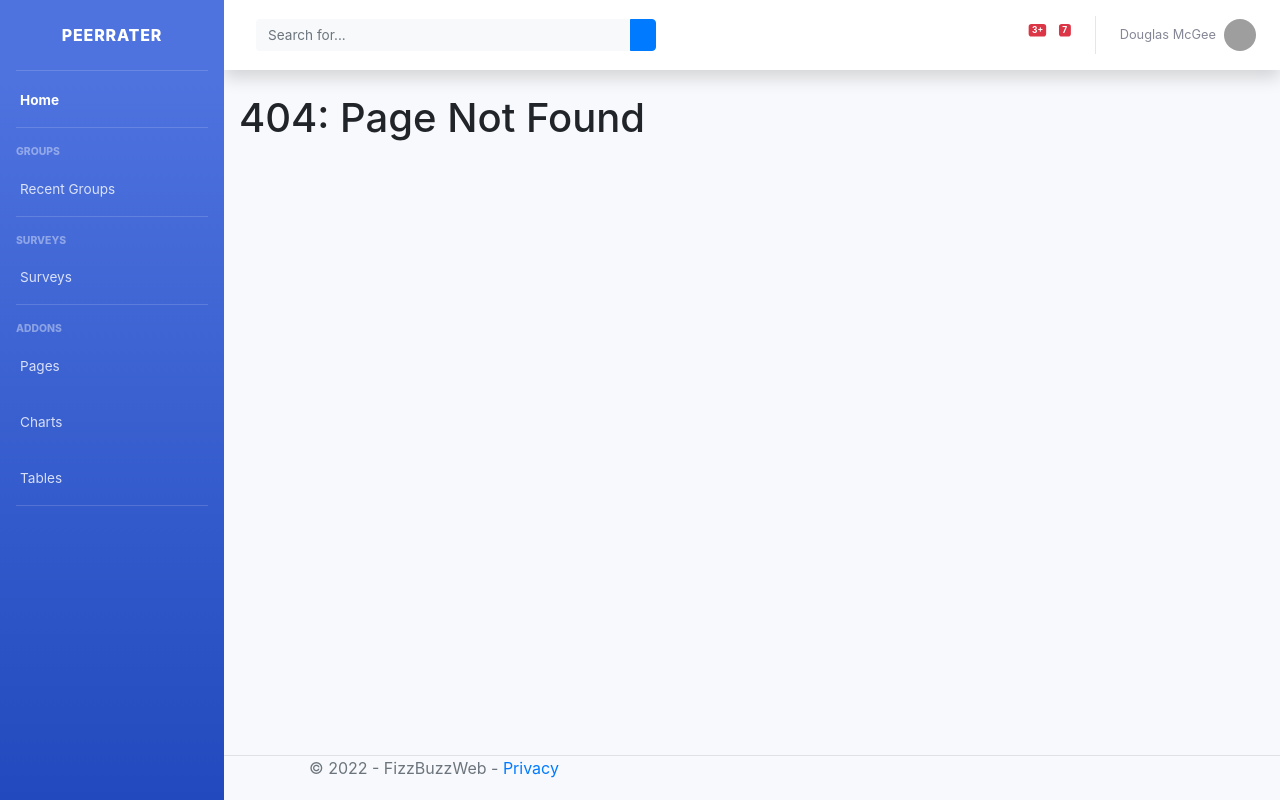
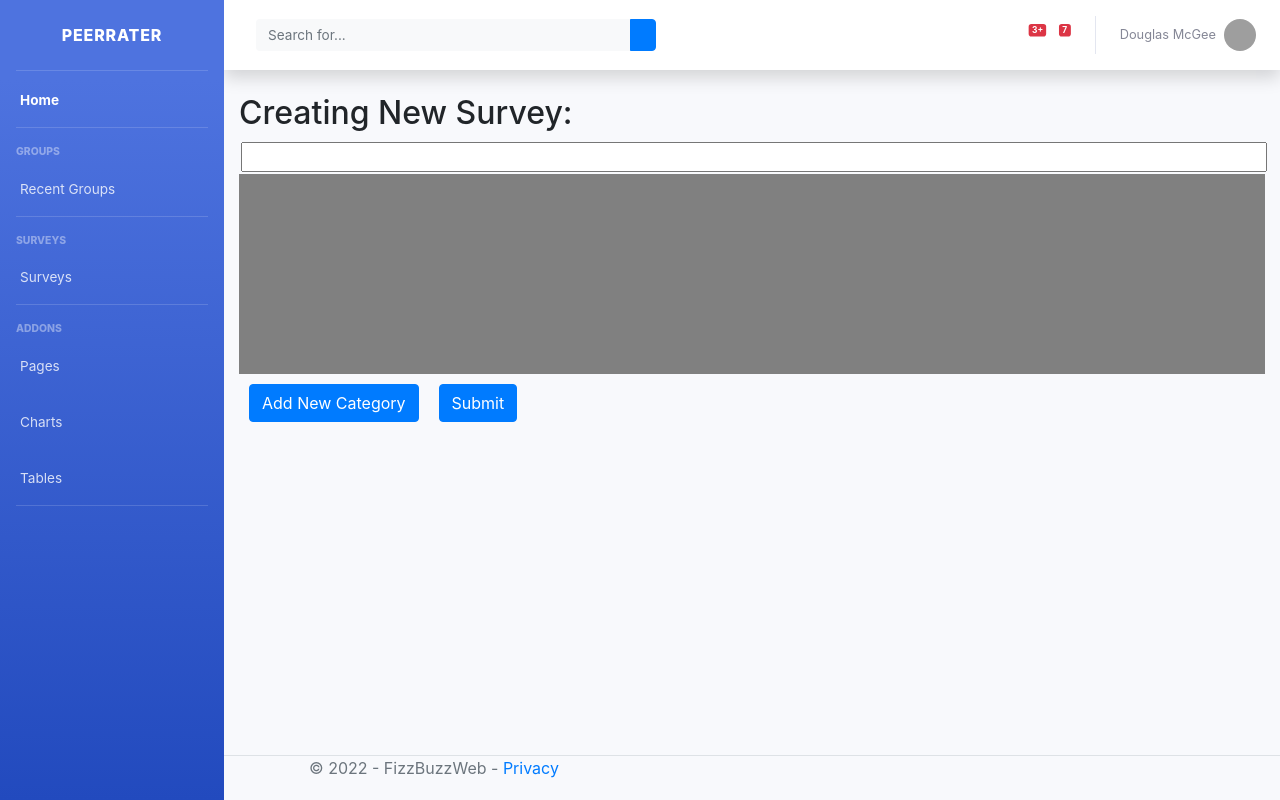
Before and after one commit to mark-p7/Frontend-Team-PeerRater, a React (Create React App) app: page /newsurvey in a window 1280 px wide. Before the commit this address had no page. Shown: the top 800 px of the page. Built offline with nearby package versions, Linux system fonts and the light colour scheme; grey boxes are pictures that could not be loaded.

Commit message:
new survey component - functionality/styling pending

```diff
--- a/src/App.js
+++ b/src/App.js
@@ -7,7 +7,8 @@ import 'bootstrap/dist/js/bootstrap.min.js';
 import HomePage from './pages/HomePage';
 import PrivacyPage from './pages/PrivacyPage';
 import NotFoundPage from './pages/NotFoundPage';
-import ProfilePage from './pages/ProfilePage'
+import ProfilePage from './pages/ProfilePage';
+import NewSurveyPage from './pages/NewSurveyPage';
 import SideBar from './components/SideBar';
 import NavBar from './components/NavBar';
 import Footer from './components/Footer';
@@ -32,6 +33,7 @@ function App() {
         <Route path="/" element={<HomePage />} exact />
         <Route path="/privacy" element={<PrivacyPage />} exact />
         <Route path="/profilepage" element={<ProfilePage />} exact />
+        <Route path="/newsurvey" element={<NewSurveyPage />} exact />
         <Route path="*" element={<NotFoundPage />} exact />
       </Routes>
     </BrowserRouter>
--- /dev/null
+++ b/src/pages/NewSurveyPage.js
@@ -0,0 +1,51 @@
+import React from 'react';
+
+const surveyStyle={
+    list:{
+
+        flexWrap: 'wrap'
+    },
+
+    container:{
+        height: '200px',
+        backgroundColor: "Grey",
+        overflow: 'scroll',
+        padding: '10px'
+    },
+    button:{
+        margin:'10px'
+    },
+    input:{
+        width: '100%',
+        margin:'2px'
+    }
+}
+
+function add_new(){
+    var ul = document.getElementById("list");
+    var li = document.createElement("li");
+    var input = document.getElementById("input").value;
+    li.appendChild(document.createTextNode(input));
+    ul.appendChild(li);
+
+}
+
+function submit_data(){
+
+}
+
+const NewSurvey = () => (
+    <React.Fragment>
+        <h2>Creating New Survey:</h2>
+        <input style={surveyStyle.input}type="text" id="input"></input>
+        <div style={surveyStyle.container}>
+
+            <ul style={surveyStyle.list} id="list">
+            </ul>
+        </div>
+        <button style={surveyStyle.button}onClick={add_new} type="button" class="btn btn-primary">Add New Category</button>
+        <button style={surveyStyle.button}onClick={submit_data} type="button" class="btn btn-primary">Submit</button>
+    </React.Fragment>
+);
+
+export default NewSurvey;
```
Also changed, not shown: 1 other file (tests, documents, lock files or other folders).
